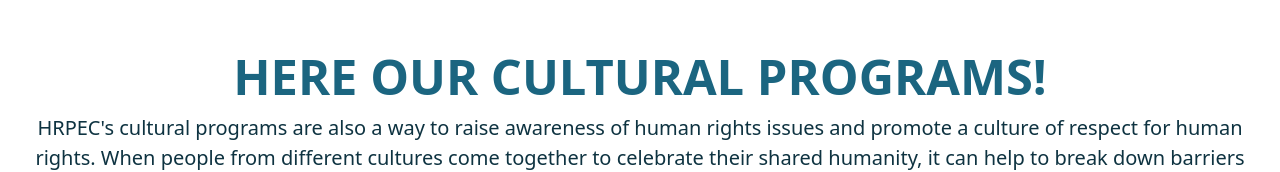
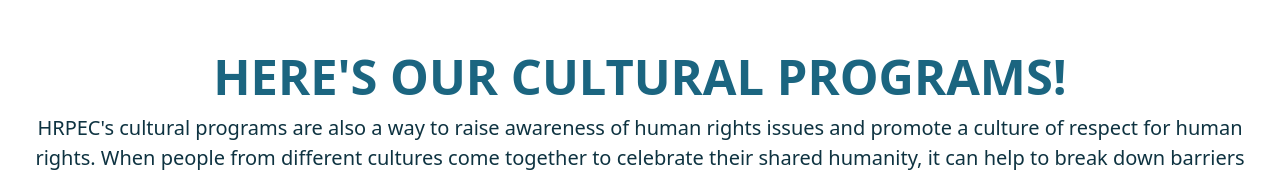
Before and after one commit to HRPEC/create, a website: page index.html in a window 1280 px wide. Shown: the part 960-1132 px from the top of the page. Drawn offline with nearby package versions, Linux system fonts and the light colour scheme.

Commit message:
"Here's" correction

```diff
--- a/index.html
+++ b/index.html
@@ -261,7 +261,7 @@
     class="flex flex-col mt-10 mb-10 bg-cover bg-no-repeat bg-center tablet:bg-[url('/assets/images/ribbon-background.svg')]">
     <div class="flex flex-col desktop:text-base">
       <div class=" flex flex-col justify-center items-center text-center mb-10 px-6">
-        <h1 class="text-xl text-f-blue px-6 tablet:px-6 tablet:text-2xl desktop:text-5xl font-extrabold">HERE OUR CULTURAL
+        <h1 class="text-xl text-f-blue px-6 tablet:px-6 tablet:text-2xl desktop:text-5xl font-extrabold">HERE'S OUR CULTURAL
           PROGRAMS!</h1>
         <p class="text-t-blue px-10 text-sm tablet:text-xl tablet:px-36">HRPEC's cultural programs are also a
           way to raise
```
